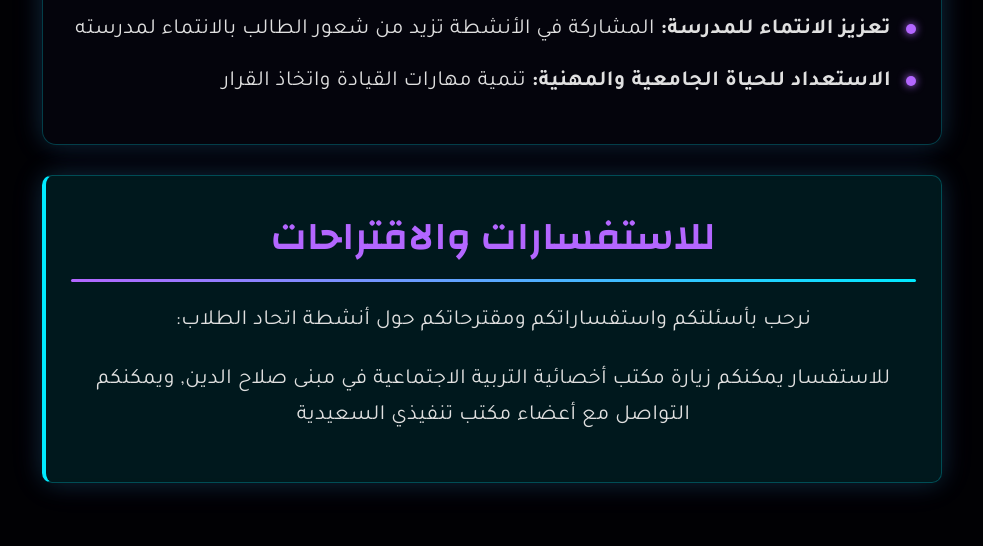
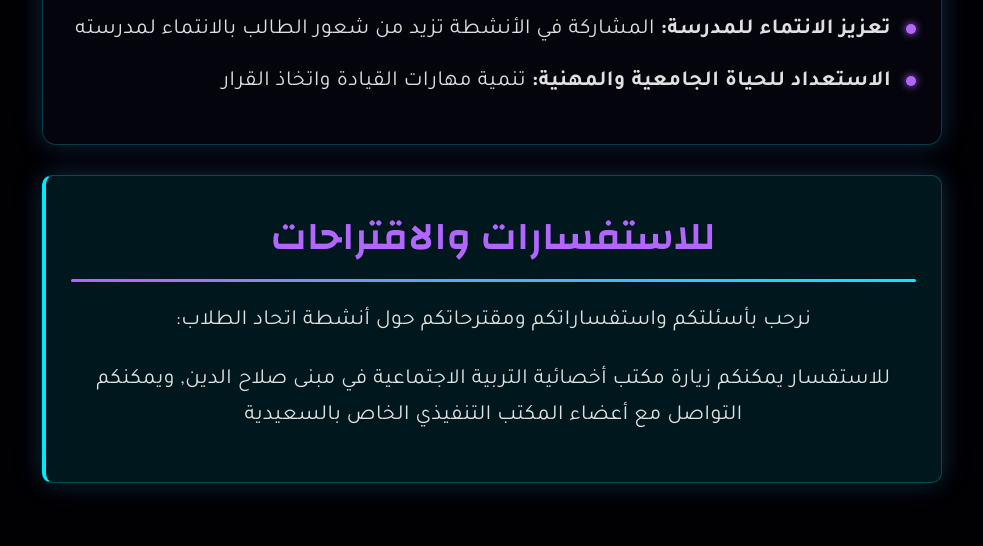
Before and after one commit to darkahmed/elsaidia, a plain HTML site: page index.html in a window 1280 px wide. Shown: the part 3778-4324 px from the top of the page, without its empty margins (148-1131 px from the left). Drawn offline with Linux system fonts and the light colour scheme; a web font is replaced by a local one.

Commit message:
Update index.html

```diff
--- a/index.html
+++ b/index.html
@@ -1199,7 +1199,7 @@
     <div id="contact" class="card contact">
       <h2>للاستفسارات والاقتراحات</h2>
       <p>نرحب بأسئلتكم واستفساراتكم ومقترحاتكم حول أنشطة اتحاد الطلاب:</p>
-      <p>للاستفسار يمكنكم زيارة مكتب أخصائية التربية الاجتماعية في مبنى صلاح الدين, ويمكنكم التواصل مع أعضاء مكتب تنفيذي السعيدية</p>
+      <p>للاستفسار يمكنكم زيارة مكتب أخصائية التربية الاجتماعية في مبنى صلاح الدين, ويمكنكم التواصل مع أعضاء المكتب التنفيذي الخاص بالسعيدية</p>
     </div>
   </div>
   <div class="logo-container">
```
